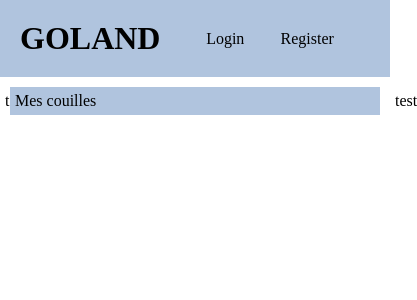
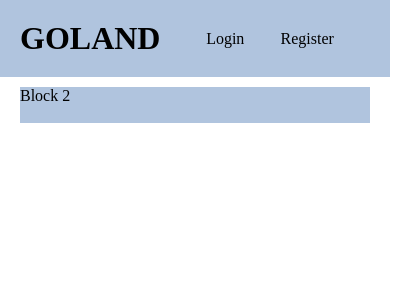
Before and after one commit to SLecureu/Goland, a React (Vite) app: page / in a window 390 px wide. Shown: the top 300 px of the page, 417 px wide, since content can reach past the window. Built offline with nearby package versions, Linux system fonts and the light colour scheme; no server answers.

Commit message:
refactor : refactored media queries

```diff
--- a/src/pages/Home.scss
+++ b/src/pages/Home.scss
@@ -1,36 +1,26 @@
-$button_img_size: 40px;
+$tablet-width: 980px;
+$desktop-width: 1320px;
 
 .home_container {
   display: grid;
   grid-template-columns: 350px 1fr 250px;
-  width: 100%;
-  grid-gap: 10px;
-  margin-top: 10px;
+  gap: 10px;
+  padding: 10px;
   grid-auto-rows: 100%;
 
   @for $i from 0 through 2 {
     > .block#{$i} {
       grid-column: span 1;
       background-color: lightsteelblue;
+      overflow: hidden;
     }
   }
 
-  $inside_size: calc(100% - 10px);
-  .inside_block {
-    height: $inside_size;
-    width: $inside_size;
-    margin: 5px;
-  }
-}
-
-@media (max-width: 1320px) {
-  .home_container {
+  @media screen and (max-width: $desktop-width) {
     grid-template-columns: 400px 1fr 0px;
   }
-}
 
-@media (max-width: 980px) {
-  .home_container {
+  @media screen and (max-width: $tablet-width) {
     grid-template-columns: 0px 1fr 0px;
   }
 }
--- a/src/pages/Home.tsx
+++ b/src/pages/Home.tsx
@@ -1,15 +1,15 @@
 import "./Home.scss";
 
 export default () => {
-  const block1 = () => <>test</>;
-  const block2 = () => <>Mes couilles</>;
-  const block3 = () => <>test</>;
+  const block1 = () => <>Block 1</>;
+  const block2 = () => <>Block 2</>;
+  const block3 = () => <>Block 3</>;
   const blocks = [block1, block2, block3];
 
   return (
     <main className="home_container">
       {blocks.map((b, i) => (
-        <div className={`block${i}`}>
+        <div key={i} className={`block${i}`}>
           <div className="inside_block">{b()}</div>
         </div>
       ))}
```
